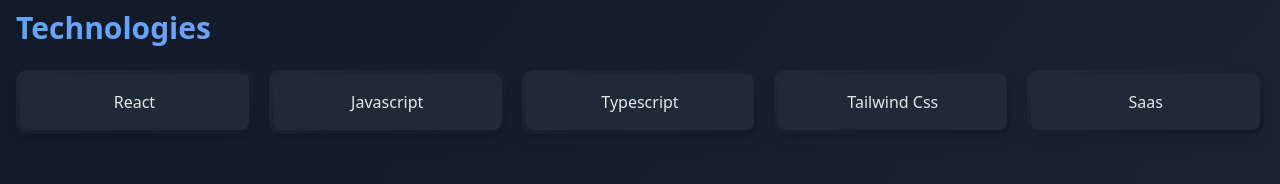
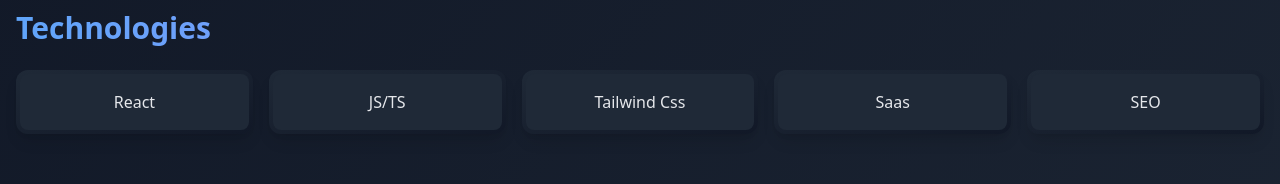
Before and after one commit to sujan-mishra001/PortFolio, a React (Vite) app: page / in a window 1280 px wide. Shown: the part 274-458 px from the top of the page. Built offline with nearby package versions, Linux system fonts and the light colour scheme.

Commit message:
Update App.tsx

```diff
--- a/src/App.tsx
+++ b/src/App.tsx
@@ -14,7 +14,8 @@
   }, [isDark]);
 
   const technologies = [
-    "React", "Javascript", "Typescript", "Tailwind Css", "Saas",
+       "React", "JS/TS", "Tailwind Css", "Saas","SEO"
+
   ];
 
   const projects = [
```
